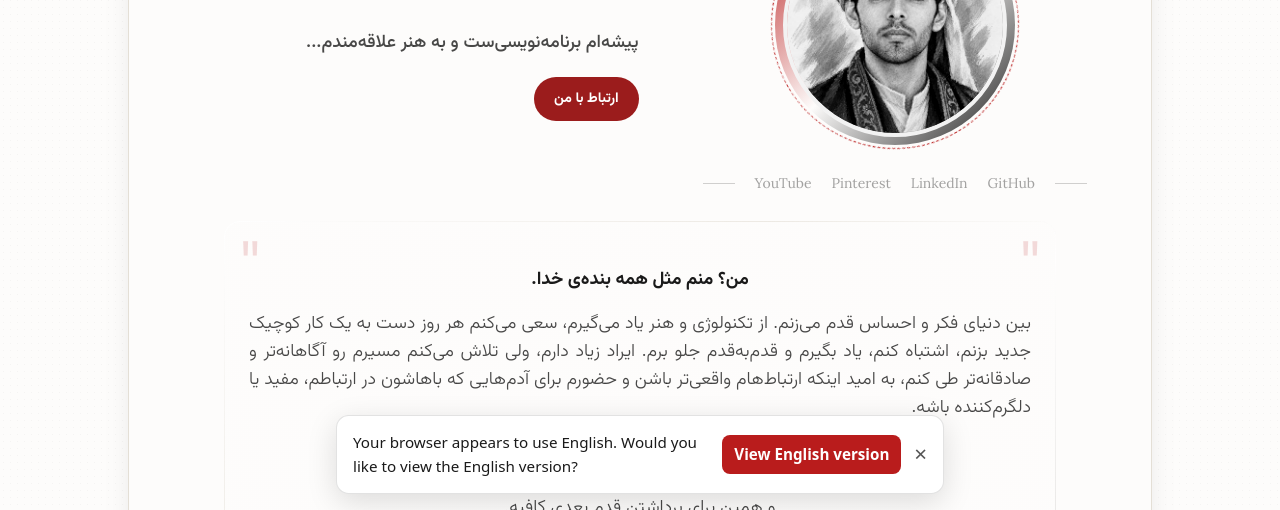
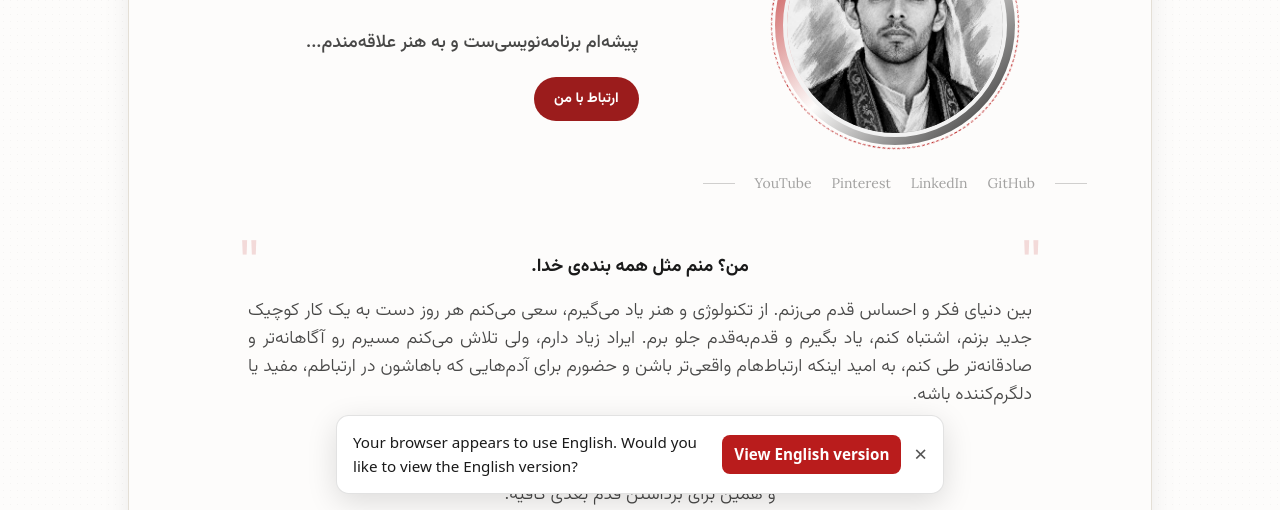
Before and after one commit to soroush-zendedel/soroush-zendedel.github.io, a website: page index.html in a window 1280 px wide. Shown: the part 290-800 px from the top of the page. Drawn offline with Linux system fonts and the light colour scheme.

Commit message:
Remove profile statement frame styling

```diff
--- a/assets/home.css
+++ b/assets/home.css
@@ -31,12 +31,7 @@ body > footer {
     margin-top: 1.5rem;
     margin-inline: auto;
     box-sizing: border-box;
-    padding: 2.75rem 1.5rem 1.5rem;
-    border-radius: 1rem;
-    border: 1px solid transparent;
-    background:
-      linear-gradient(color-mix(in srgb, var(--home-canvas) 92%, white), color-mix(in srgb, var(--home-canvas) 92%, white)) padding-box,
-      linear-gradient(145deg, rgb(255 255 255 / 88%), color-mix(in srgb, var(--home-line) 68%, white) 42%, rgb(255 255 255 / 72%) 68%, color-mix(in srgb, var(--home-muted) 12%, var(--home-canvas))) border-box;
+    padding: 2rem 1.5rem 1rem;
   }
 
   .document-wrapper > div > .profile-statement > .quote-mark {
```
